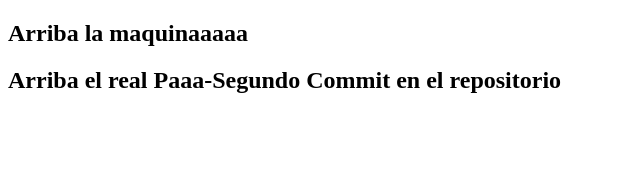
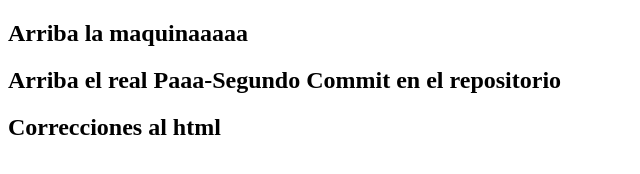
Before and after one commit to Changaloco/testBedu, a plain HTML site: page index.html in a window 1280 px wide. Shown: the whole page, without its empty margins (0-640 px from the left). Drawn offline with Linux system fonts and the light colour scheme.

Commit message:
correcciones al html

```diff
--- a/index.html
+++ b/index.html
@@ -9,6 +9,7 @@
 <body>
     <h2>Arriba la maquinaaaaa</h2>
     <h2>Arriba el real Paaa-Segundo Commit en el repositorio</h2>
+    <h2>Correcciones al html</h2>
 
 </body>
 </html>
```
